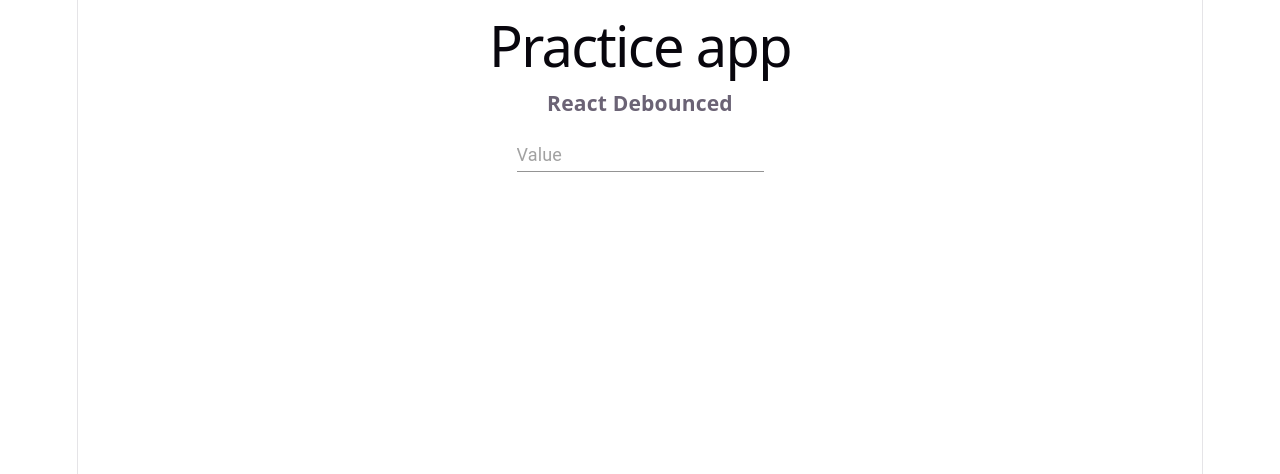
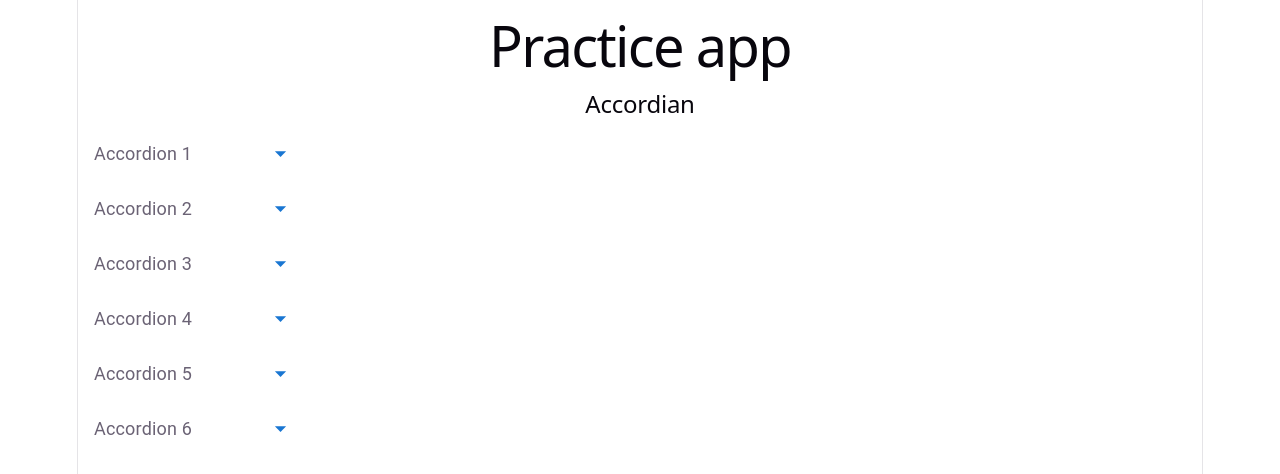
Before and after one commit to Ritikbadhan/codePractice, a React (Vite) app: page / in a window 1280 px wide. Shown: the top 474 px of the page. Built offline with nearby package versions, Linux system fonts and the light colour scheme.

Commit message:
Created Accordian component

```diff
--- a/package.json
+++ b/package.json
@@ -12,6 +12,7 @@
   "dependencies": {
     "@emotion/react": "^11.14.0",
     "@emotion/styled": "^11.14.1",
+    "@mui/icons-material": "^9.3.1",
     "@mui/material": "^9.2.0",
     "axios": "^1.19.0",
     "react": "^19.2.8",
--- a/src/App.jsx
+++ b/src/App.jsx
@@ -5,7 +5,9 @@
 // import SearchFilter from "./Practice/SearchFilter";
 // import TodoAPP from "./Practice/TodoApp";
 
-import ReactDebounced from "./Practice/ReactDebouncing";
+import Accordian from "./Practice/Accordian";
+
+// import ReactDebounced from "./Practice/ReactDebouncing";
 
 
 function App() {
@@ -24,7 +26,9 @@ function App() {
 
       {/* <ShopingCart/> */}
 
-      <ReactDebounced/>
+      {/* <ReactDebounced/> */}
+
+      <Accordian></Accordian>
 
     </div>
   );
--- /dev/null
+++ b/src/Practice/Accordian.jsx
@@ -0,0 +1,53 @@
+import { Box, Button, ListItem, Typography } from "@mui/material";
+import { accordianData } from "./accordianData";
+import ArrowDropDownIcon from '@mui/icons-material/ArrowDropDown';
+import { useState } from "react";
+
+
+
+
+
+function Accordian() {
+    const [openList, setOpenList] = useState(null);
+
+
+
+    const handleIconClick = (id) => {
+        const openNestedList = openList === id ? null : id;
+        setOpenList(openNestedList)
+
+    }
+
+
+
+    return (
+        <>
+            <h2>Accordian</h2>
+            <Box sx={{ width: 250 }}>
+
+                {accordianData.map(e => (
+                    <>
+                        <ListItem sx={{ backgroundColor: 'white', width: '100%', display: 'flex', justifyContent: 'space-between', flexDirection: 'row', }}>
+                            <Typography>{e.name}</Typography> <Button onClick={() => handleIconClick(e.id)}><ArrowDropDownIcon /></Button>
+                        </ListItem>
+                        {
+                            e.value?.length && e.id === openList ? (<>
+                                {e?.value.map((ne, index) => (
+                                    <ListItem sx={{ backgroundColor: "lightblue" }}>
+                                        <Typography sx={{ color: "black" }}>{index + 1}. {ne}</Typography>
+                                    </ListItem>
+                                ))}
+                            </>) : (<>
+
+                            </>)
+                        }
+                    </>
+                ))}
+
+            </Box>
+        </>
+    )
+
+}
+
+export default Accordian;
--- /dev/null
+++ b/src/Practice/accordianData.js
@@ -0,0 +1,57 @@
+export const accordianData = [
+  {
+    id: 1,
+    name: "Accordion 1",
+    value: [
+      "Introduction",
+      "Overview",
+      "Getting Started"
+    ]
+  },
+  {
+    id: 2,
+    name: "Accordion 2",
+    value: [
+      "Features",
+      "Pricing",
+      "Plans",
+      "Discounts"
+    ]
+  },
+  {
+    id: 3,
+    name: "Accordion 3",
+    value: [
+      "Installation",
+      "Configuration",
+      "Usage Examples"
+    ]
+  },
+  {
+    id: 4,
+    name: "Accordion 4",
+    value: [
+      "FAQ",
+      "Troubleshooting",
+      "Support"
+    ]
+  },
+  {
+    id: 5,
+    name: "Accordion 5",
+    value: [
+      "Terms of Service",
+      "Privacy Policy",
+      "Cookie Policy"
+    ]
+  },
+  {
+    id: 6,
+    name: "Accordion 6",
+    value: [
+      "Contact Us",
+      "Feedback",
+      "Careers"
+    ]
+  }
+];
```
Also changed, not shown: 1 other file (tests, documents, lock files or other folders).
